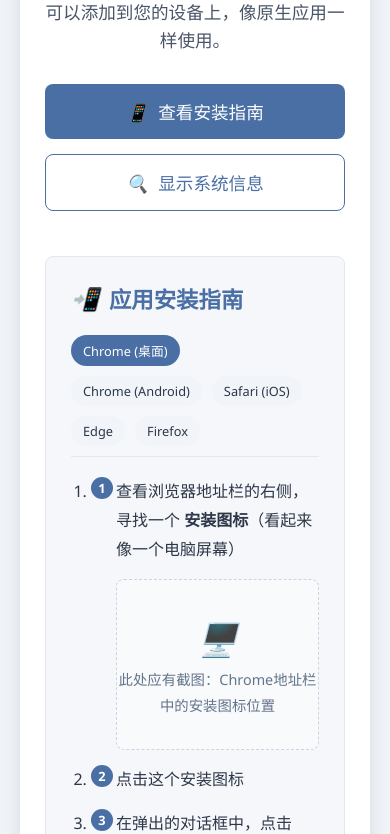
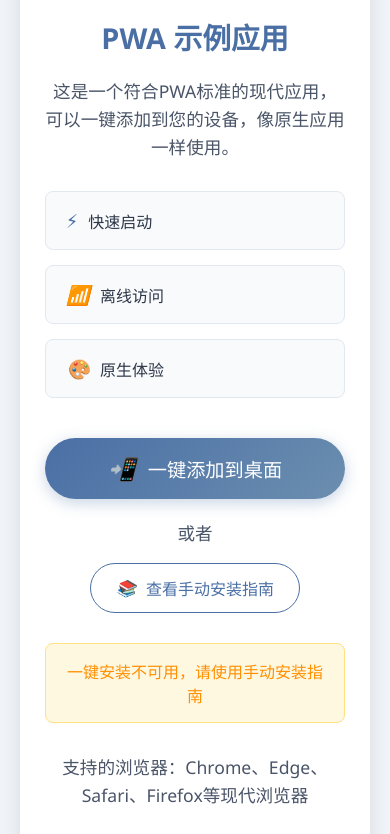
Before and after one commit to StarlinXing/PWA-test, a plain HTML site: page index.html in a window 390 px wide. Shown: the part 136-970 px from the top of the page. Drawn offline with Linux system fonts and the light colour scheme.

Commit message:
Revise title and enhance button styles
Updated the title and added new styles for buttons and sections.

```diff
--- a/index.html
+++ b/index.html
@@ -3,7 +3,7 @@
 <head>
     <meta charset="UTF-8">
     <meta name="viewport" content="width=device-width, initial-scale=1.0">
-    <title>PWA 示例应用002</title>
+    <title>PWA 示例应用003</title>
     <!-- PWA 必需的 meta 标签 -->
     <meta name="theme-color" content="#4a6fa5">
     <meta name="description" content="最简单的PWA应用示例，支持一键添加到桌面">
@@ -61,39 +61,71 @@
             line-height: 1.6;
         }
 
+        .hero-section {
+            margin-bottom: 40px;
+        }
+
+        .hero-icon {
+            font-size: 4rem;
+            color: #4a6fa5;
+            margin-bottom: 20px;
+            animation: float 3s ease-in-out infinite;
+        }
+
+        @keyframes float {
+            0% { transform: translateY(0px); }
+            50% { transform: translateY(-15px); }
+            100% { transform: translateY(0px); }
+        }
+
         .install-section {
             margin-bottom: 30px;
+            text-align: center;
         }
 
-        .action-button {
-            background-color: #4a6fa5;
+        .primary-button {
+            background: linear-gradient(135deg, #4a6fa5 0%, #6b8eaf 100%);
             color: white;
             border: none;
-            padding: 15px 30px;
-            font-size: 1.1rem;
-            border-radius: 8px;
+            padding: 18px 35px;
+            font-size: 1.2rem;
+            border-radius: 50px;
+            cursor: pointer;
+            transition: all 0.3s ease;
+            display: inline-flex;
+            align-items: center;
+            justify-content: center;
+            gap: 12px;
+            box-shadow: 0 4px 15px rgba(74, 111, 165, 0.3);
+            margin-bottom: 20px;
+            min-width: 220px;
+        }
+
+        .primary-button:hover {
+            transform: translateY(-3px);
+            box-shadow: 0 8px 20px rgba(74, 111, 165, 0.4);
+        }
+
+        .primary-button i {
+            font-size: 1.4rem;
+        }
+
+        .secondary-button {
+            background-color: transparent;
+            color: #4a6fa5;
+            border: 1px solid #4a6fa5;
+            padding: 12px 25px;
+            font-size: 1rem;
+            border-radius: 50px;
             cursor: pointer;
             transition: all 0.3s ease;
             display: inline-flex;
             align-items: center;
             justify-content: center;
             gap: 10px;
-            margin: 0 10px 15px 0;
         }
 
-        .action-button:hover {
-            background-color: #3c5a86;
-            transform: translateY(-2px);
-            box-shadow: 0 4px 12px rgba(74, 111, 165, 0.3);
-        }
-
-        .action-button.secondary {
-            background-color: transparent;
-            color: #4a6fa5;
-            border: 1px solid #4a6fa5;
-        }
-
-        .action-button.secondary:hover {
+        .secondary-button:hover {
             background-color: rgba(74, 111, 165, 0.05);
         }
 
@@ -102,6 +134,12 @@
             padding: 15px;
             border-radius: 8px;
             display: none;
+            animation: fadeIn 0.5s ease;
+        }
+
+        @keyframes fadeIn {
+            from { opacity: 0; transform: translateY(10px); }
+            to { opacity: 1; transform: translateY(0); }
         }
 
         .success {
@@ -135,6 +173,7 @@
             border-radius: 8px;
             text-align: left;
             border: 1px solid #e2e8f0;
+            display: none;
         }
 
         .installation-guide h3 {
@@ -176,11 +215,6 @@
         .browser-content.active {
             display: block;
             animation: fadeIn 0.3s ease;
-        }
-
-        @keyframes fadeIn {
-            from { opacity: 0; transform: translateY(10px); }
-            to { opacity: 1; transform: translateY(0); }
         }
 
         .step-by-step {
@@ -242,6 +276,30 @@
             color: #94a3b8;
         }
 
+        .feature-list {
+            display: flex;
+            flex-wrap: wrap;
+            gap: 15px;
+            margin: 30px 0;
+            justify-content: center;
+        }
+
+        .feature-item {
+            background-color: #f8fafc;
+            padding: 15px 20px;
+            border-radius: 8px;
+            display: flex;
+            align-items: center;
+            gap: 10px;
+            border: 1px solid #e2e8f0;
+            min-width: 180px;
+        }
+
+        .feature-item i {
+            color: #4a6fa5;
+            font-size: 1.2rem;
+        }
+
         .debug-info {
             margin-top: 30px;
             padding: 15px;
@@ -289,9 +347,9 @@
                 font-size: 1.8rem;
             }
 
-            .action-button {
+            .primary-button {
                 width: 100%;
-                margin-right: 0;
+                padding: 15px;
             }
 
             .browser-tab {
@@ -302,28 +360,54 @@
             .step-by-step li {
                 padding-left: 25px;
             }
+
+            .feature-item {
+                width: 100%;
+            }
         }
     </style>
 </head>
 <body>
     <div class="container">
-        <h1>PWA 示例应用</h1>
-        <p>这是一个符合PWA标准的简单应用，可以添加到您的设备上，像原生应用一样使用。</p>
+        <div class="hero-section">
+            <div class="hero-icon">📱</div>
+            <h1>PWA 示例应用</h1>
+            <p>这是一个符合PWA标准的现代应用，可以一键添加到您的设备，像原生应用一样使用。</p>
+
+            <div class="feature-list">
+                <div class="feature-item">
+                    <i>⚡</i>
+                    <span>快速启动</span>
+                </div>
+                <div class="feature-item">
+                    <i>📶</i>
+                    <span>离线访问</span>
+                </div>
+                <div class="feature-item">
+                    <i>🎨</i>
+                    <span>原生体验</span>
+                </div>
+            </div>
+        </div>
 
         <div class="install-section">
-            <button id="showGuideBtn" class="action-button">
-                <i>📱</i> 查看安装指南
+            <button id="installButton" class="primary-button">
+                <i>📲</i> 一键添加到桌面
             </button>
-            <button id="showDebugBtn" class="action-button secondary">
-                <i>🔍</i> 显示系统信息
-            </button>
+
+            <div id="alternativeAction" style="display: none;">
+                <p style="margin-bottom: 15px;">或者</p>
+                <button id="showGuideBtn" class="secondary-button">
+                    <i>📚</i> 查看手动安装指南
+                </button>
+            </div>
         </div>
 
         <div id="statusMessage"></div>
 
         <div id="installationGuide" class="installation-guide">
             <h3>
-                <i>📲</i> 应用安装指南
+                <i>📋</i> 手动安装指南
             </h3>
 
             <div class="browser-tabs">
@@ -485,6 +569,7 @@
 
         <div class="footer">
             <p>支持的浏览器：Chrome、Edge、Safari、Firefox等现代浏览器</p>
+            <button id="showDebugBtn" class="show-debug-btn">显示系统信息</button>
         </div>
 
         <div id="debugInfo" class="debug-info">
@@ -495,7 +580,9 @@
 
     <script>
         // 元素引用
+        const installButton = document.getElementById('installButton');
         const showGuideBtn = document.getElementById('showGuideBtn');
+        const alternativeAction = document.getElementById('alternativeAction');
         const showDebugBtn = document.getElementById('showDebugBtn');
         const statusMessage = document.getElementById('statusMessage');
         const installationGuide = document.getElementById('installationGuide');
@@ -505,6 +592,10 @@
         // 浏览器标签和内容
         const browserTabs = document.querySelectorAll('.browser-tab');
         const browserContents = document.querySelectorAll('.browser-content');
+
+        // 安装事件的处理程序
+        let deferredPrompt;
+        let pwaInstallable = false;
 
         // 检测浏览器类型
         const browserInfo = {
@@ -530,6 +621,7 @@
             screenSize: `${window.screen.width}x${window.screen.height}`,
             serviceWorker: 'serviceWorker' in navigator,
             manifest: checkManifestSupport(),
+            beforeinstallprompt: false,
             standalone: window.matchMedia('(display-mode: standalone)').matches,
             iosStandalone: window.navigator.standalone || false,
             installed: false
@@ -589,34 +681,10 @@
             }
         }
 
-        // 检查是否已安装
-        function checkIfInstalled() {
-            const isInStandaloneMode = window.matchMedia('(display-mode: standalone)').matches;
-            const isIOSInstalled = window.navigator.standalone;
-
-            systemData.standalone = isInStandaloneMode;
-            systemData.iosStandalone = isIOSInstalled;
-            systemData.installed = isInStandaloneMode || isIOSInstalled;
-
-            return systemData.installed;
-        }
-
-        // 显示状态消息
-        function showMessage(message, type = 'info') {
-            statusMessage.textContent = message;
-            statusMessage.className = type;
-            statusMessage.style.display = 'block';
-
-            // 5秒后自动隐藏消息
-            setTimeout(() => {
-                statusMessage.style.display = 'none';
-            }, 5000);
-        }
-
         // 显示系统信息
         function showSystemInfo() {
             let html = `
-                <div class="system-info-grid">
+                <div>
                     <p><strong>浏览器：</strong>${systemData.browserName} (${systemData.browserVersion})</p>
                     <p><strong>操作系统：</strong>${systemData.os}</p>
                     <p><strong>设备类型：</strong>${systemData.deviceType}</p>
@@ -624,6 +692,7 @@
                     <p><strong>HTTPS连接：</strong>${systemData.https ? '是 ✅' : '否 ❌ (PWA需要HTTPS)'}</p>
                     <p><strong>Service Worker支持：</strong>${systemData.serviceWorker ? '是 ✅' : '否 ❌'}</p>
                     <p><strong>Manifest支持：</strong>${systemData.manifest ? '是 ✅' : '否 ❌'}</p>
+                    <p><strong>beforeinstallprompt事件：</strong>${systemData.beforeinstallprompt ? '触发 ✅' : '未触发 ❌'}</p>
                     <p><strong>已安装为应用：</strong>${systemData.installed ? '是 ✅' : '否 ❌'}</p>
                 </div>
 
@@ -672,6 +741,30 @@
             });
         }
 
+        // 显示状态消息
+        function showMessage(message, type = 'info') {
+            statusMessage.textContent = message;
+            statusMessage.className = type;
+            statusMessage.style.display = 'block';
+
+            // 5秒后自动隐藏消息
+            setTimeout(() => {
+                statusMessage.style.display = 'none';
+            }, 5000);
+        }
+
+        // 检查是否已安装
+        function checkIfInstalled() {
+            const isInStandaloneMode = window.matchMedia('(display-mode: standalone)').matches;
+            const isIOSInstalled = window.navigator.standalone;
+
+            systemData.standalone = isInStandaloneMode;
+            systemData.iosStandalone = isIOSInstalled;
+            systemData.installed = isInStandaloneMode || isIOSInstalled;
+
+            return systemData.installed;
+        }
+
         // 注册Service Worker
         function registerServiceWorker() {
             if ('serviceWorker' in navigator) {
@@ -692,16 +785,44 @@
 
             if (isInstalled) {
                 showMessage('应用已安装在您的设备上！', 'success');
-                showGuideBtn.textContent = '打开应用';
-                showGuideBtn.addEventListener('click', () => {
+                installButton.textContent = '打开应用';
+                installButton.innerHTML = '<i>🚀</i> 打开应用';
+                installButton.addEventListener('click', () => {
                     showMessage('应用已安装，请从主屏幕或应用列表中打开', 'info');
                 });
+                alternativeAction.style.display = 'none';
             } else {
+                // 显示"或者"选项
+                alternativeAction.style.display = 'block';
+
                 // 自动选择适合的浏览器标签
                 autoSelectBrowserTab();
 
-                // 显示安装指南
-                installationGuide.style.display = 'block';
+                // 监听 beforeinstallprompt 事件
+                window.addEventListener('beforeinstallprompt', (e) => {
+                    // 阻止浏览器默认的安装提示
+                    e.preventDefault();
+                    // 保存事件，以便稍后触发
+                    deferredPrompt = e;
+                    // 标记为可安装
+                    pwaInstallable = true;
+                    systemData.beforeinstallprompt = true;
+
+                    // 显示提示信息
+                    showMessage('应用可以安装到您的设备上', 'info');
+                });
+
+                // 如果2秒后仍未触发beforeinstallprompt事件，显示替代方案
+                setTimeout(() => {
+                    if (!pwaInstallable) {
+                        // 根据浏览器类型显示不同的提示
+                        if (browserInfo.isSafari && browserInfo.isIOS) {
+                            showMessage('请点击分享按钮，然后选择"添加到主屏幕"', 'info');
+                        } else {
+                            showMessage('一键安装不可用，请使用手动安装指南', 'warning');
+                        }
+                    }
+                }, 2000);
             }
 
             // 注册Service Worker
@@ -731,6 +852,37 @@
             showGuideBtn.addEventListener('click', () => {
                 installationGuide.style.display = installationGuide.style.display === 'block' ? 'none' : 'block';
             });
+
+            // 一键安装按钮点击事件
+            installButton.addEventListener('click', async () => {
+                if (deferredPrompt) {
+                    // 显示安装提示
+                    deferredPrompt.prompt();
+
+                    // 等待用户选择
+                    const { outcome } = await deferredPrompt.userChoice;
+
+                    if (outcome === 'accepted') {
+                        showMessage('应用已成功添加到您的设备！', 'success');
+                        systemData.installed = true;
+                    } else {
+                        showMessage('您选择了暂不安装应用', 'info');
+                    }
+
+                    // 重置 deferredPrompt
+                    deferredPrompt = null;
+                } else {
+                    // 如果没有deferredPrompt，显示手动安装指南
+                    installationGuide.style.display = 'block';
+
+                    // 根据浏览器类型显示不同的提示
+                    if (browserInfo.isSafari && browserInfo.isIOS) {
+                        showMessage('请点击分享按钮，然后选择"添加到主屏幕"', 'info');
+                    } else {
+                        showMessage('一键安装不可用，请按照下方指南手动安装', 'warning');
+                    }
+                }
+            });
         });
     </script>
 </body>
```
